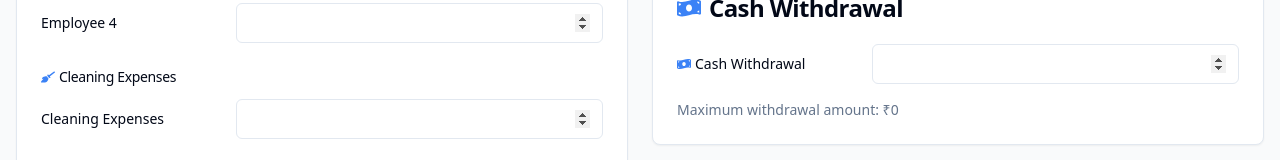
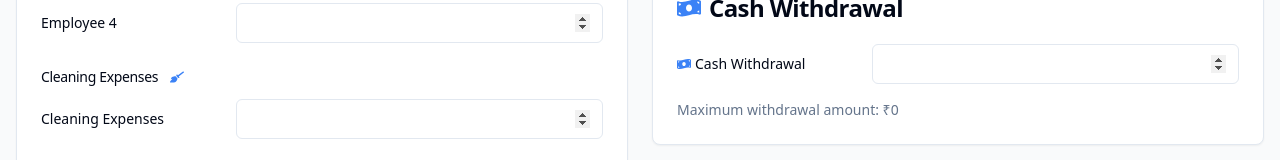
Before and after one commit to Balajimcr/SalesTracker, a React (Vite) app: page / in a window 1280 px wide. Shown: the part 832-992 px from the top of the page. Built offline with nearby package versions, Linux system fonts and the light colour scheme.

Commit message:
Refactor: Update Cleaning Expenses section
Remove unnecessary lines and add logo.

```diff
--- a/src/components/dashboard/ExpensesForm.tsx
+++ b/src/components/dashboard/ExpensesForm.tsx
@@ -107,8 +107,8 @@ const ExpensesForm = ({ data, onChange }: ExpensesFormProps) => {
           {/* Cleaning Expenses */}
           <div>
             <h3 className="text-sm font-medium mb-3 flex items-center gap-1">
-              <FaBroom className="text-blue-500" />
               <span>Cleaning Expenses</span>
+              <FaBroom className="text-blue-500 ml-2" />
             </h3>
             <div className="grid grid-cols-[1fr_2fr] items-center gap-3">
               <Label htmlFor="cleaningExpenses" className="text-sm">
```
